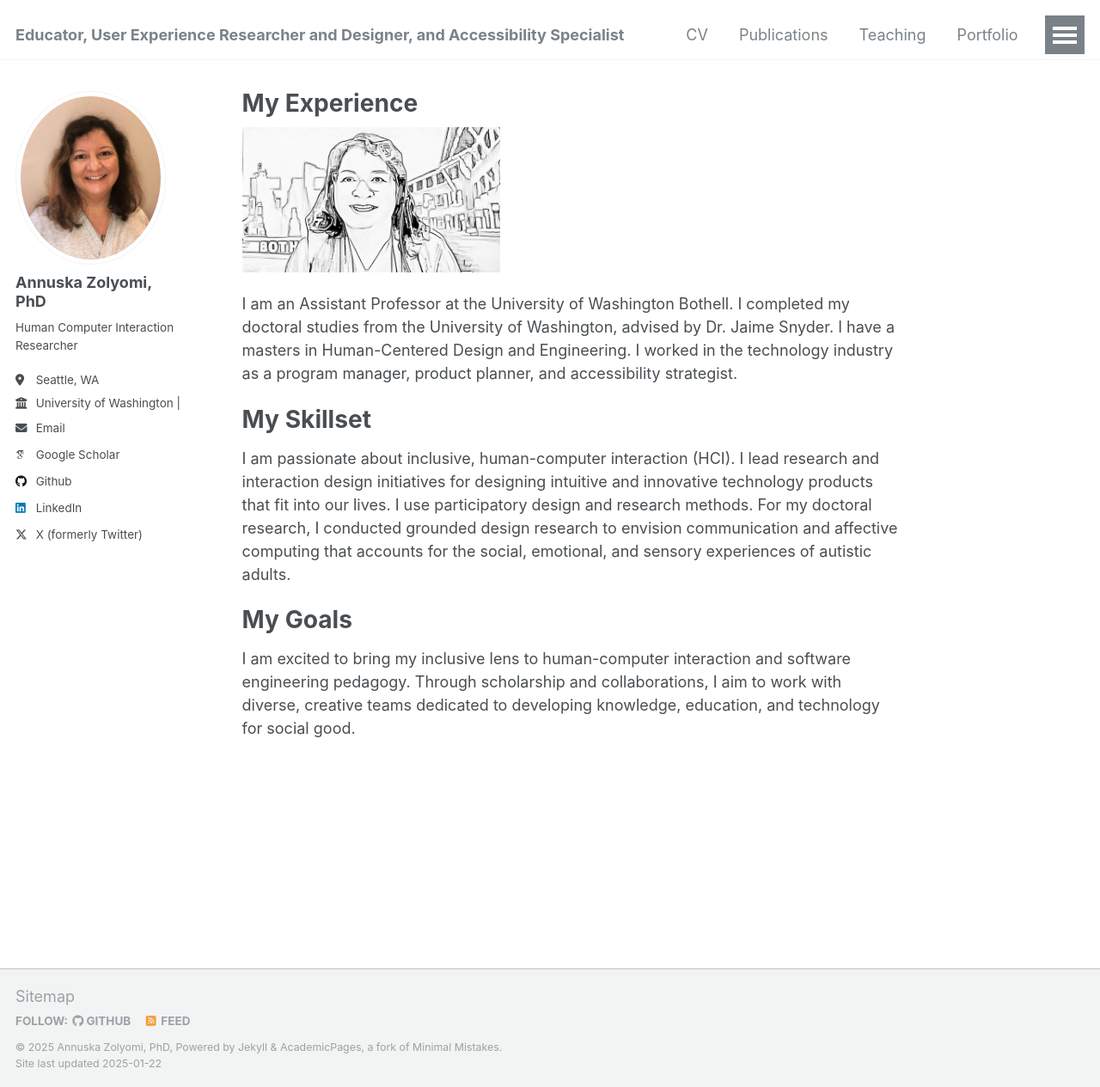
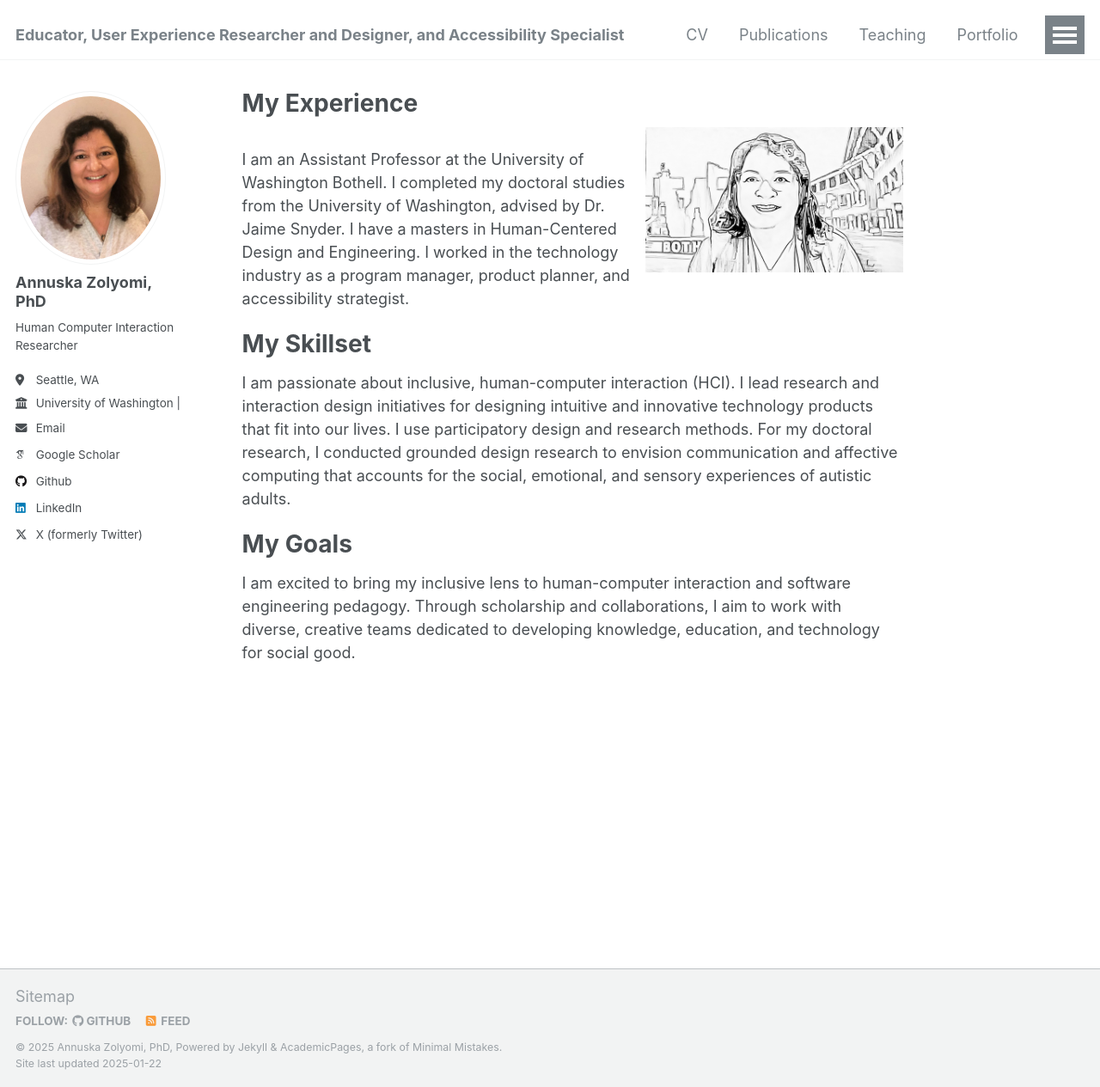
Before and after one commit to danper2024/APT, a Jekyll site: the page built from _pages/about.md, in a window 1280 px wide and 1265 px high. Shown: the whole window at 86% size. Built offline with Jekyll 4.4.1, drawn with Linux system fonts in a browser that asks for light colours; some web fonts are replaced.

Commit message:
Update about.md
Signed-off-by: danper2024 <dan.perkins@outlook.com>

```diff
--- a/_pages/about.md
+++ b/_pages/about.md
@@ -7,7 +7,7 @@ redirect_from:
   - /about.html
 ---
 
-![Line Drawing of Annuska](/APT//images/AnnuskaZolyomi_lines.png){:align-right width="300px"}
+![Line Drawing of Annuska](/APT//images/AnnuskaZolyomi_lines.png){: .align-right width="300px"}
 
 I am an Assistant Professor at the University of Washington Bothell. I completed my doctoral studies from the University of Washington, advised by Dr. Jaime Snyder.  I have a masters in Human-Centered Design and Engineering. I worked in the technology industry as a program manager, product planner, and accessibility strategist.
 
```
